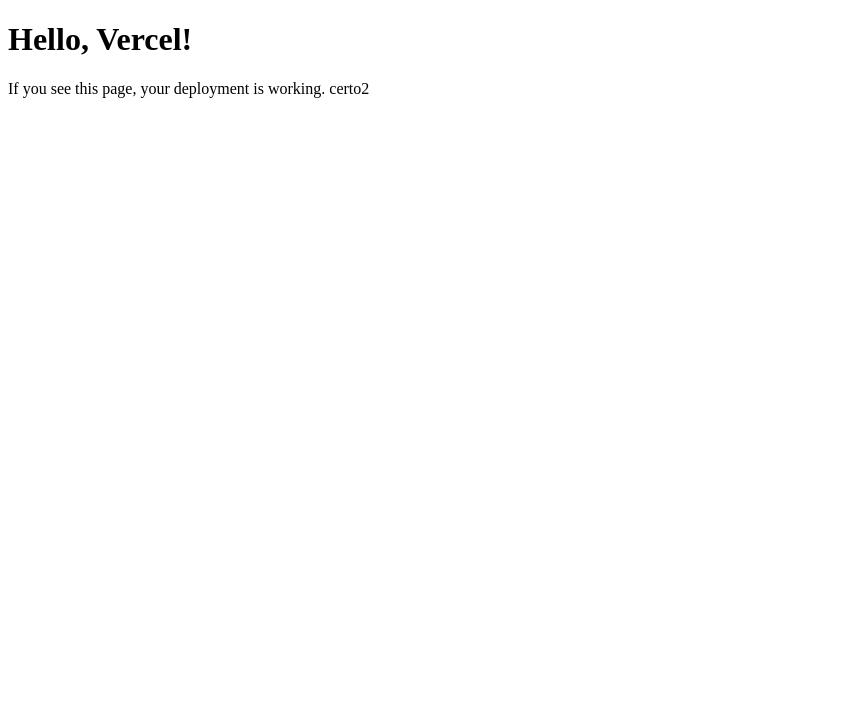
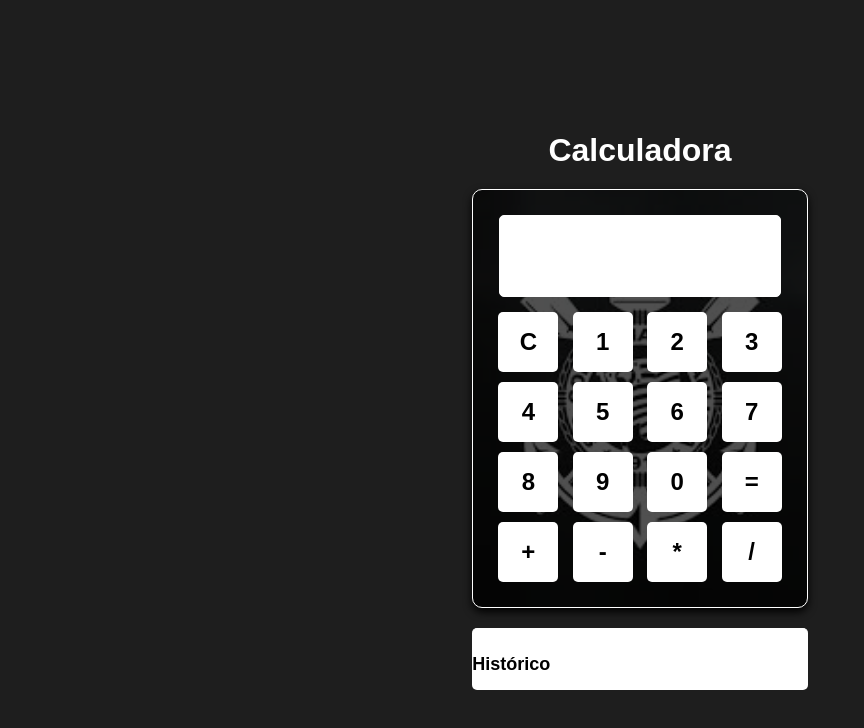
Before and after one commit to pedrobiondi23/Atividade02, a website: page index.html in a window 1280 px wide. Shown: the whole page, without its empty margins (0-864 px from the left). Drawn offline with Linux system fonts and the light colour scheme.

Commit message:
Commit Final

```diff
--- a/index.html
+++ b/index.html
@@ -1,12 +1,155 @@
 <!DOCTYPE html>
 <html lang="en">
 <head>
-  <meta charset="UTF-8">
-  <meta name="viewport" content="width=device-width, initial-scale=1.0">
-  <title>Test Page</title>
+    <meta charset="UTF-8">
+    <meta name="viewport" content="width=device-width, initial-scale=1.0">
+    <title>Calculadora</title>
+    <style>
+        body {
+            font-family: Arial, sans-serif;
+            text-align: center;
+            margin: 0;
+            padding: 0;
+            background-color: #1e1e1e;
+            display: flex;
+            justify-content: center;
+            align-items: center;
+            height: 100vh;
+        }
+        .calculator {
+            display: inline-block;
+            border: 1px solid #ffffff;
+            border-radius: 10px;
+            padding: 20px;
+            box-shadow: 0 4px 8px #000000;
+            background-image: url('imagem.png');
+            background-size: cover;
+            background-position: center;
+            background-blend-mode: darken;
+            background-color: #000000af;
+        }
+        input, button {
+            width: 60px;
+            height: 60px;
+            font-size: 24px;
+            margin: 5px;
+            border: none;
+            border-radius: 5px;
+            background-color: #ffffff;
+            color: #000000;
+            cursor: pointer;
+            font-weight: bold;
+        }
+        button:hover {
+            background-color: #ffffff;
+        }
+        button:active {
+            background-color: #ffffff;
+        }
+        #display {
+            width: calc(60px * 4 + 20px);
+            font-size: 28px;
+            text-align: right;
+            padding: 10px;
+            border-radius: 5px;
+            border: 1px solid #ffffff;
+            background-color: #ffffff;
+            margin-bottom: 10px;
+            font-weight: bold;
+        }
+        #log {
+            margin-top: 20px;
+            text-align: left;
+            border-top: 1px solid #ffffff;
+            padding-top: 10px;
+            max-height: 200px;
+            overflow-y: auto;
+            background-color: #ffffff;
+            border-radius: 5px;
+            font-weight: bold;
+        }
+        .log-item {
+            padding: 8px;
+            border-bottom: 1px solid #ffffff;
+            font-weight: bold;
+        }
+        h1 {
+            color: #ffffff;
+            margin-bottom: 20px;
+            font-weight: bold;
+        }
+        h2 {
+            color: #000000;
+            font-size: 18px;
+            font-weight: bold;
+        }
+    </style>
 </head>
 <body>
-  <h1>Hello, Vercel!</h1>
-  <p>If you see this page, your deployment is working. certo2</p>
+    <div>
+        <h1>Calculadora</h1>
+        <div class="calculator">
+            <input id="display" type="text" disabled>
+            <br>
+            <button onclick="clearDisplay()">C</button>
+            <button onclick="appendNumber('1')">1</button>
+            <button onclick="appendNumber('2')">2</button>
+            <button onclick="appendNumber('3')">3</button>
+            <br>
+            <button onclick="appendNumber('4')">4</button>
+            <button onclick="appendNumber('5')">5</button>
+            <button onclick="appendNumber('6')">6</button>
+            <button onclick="appendNumber('7')">7</button>
+            <br>
+            <button onclick="appendNumber('8')">8</button>
+            <button onclick="appendNumber('9')">9</button>
+            <button onclick="appendNumber('0')">0</button>
+            <button onclick="calculate()">=</button>
+            <br>
+            <button onclick="appendOperator('+')">+</button>
+            <button onclick="appendOperator('-')">-</button>
+            <button onclick="appendOperator('*')">*</button>
+            <button onclick="appendOperator('/')">/</button>
+        </div>
+
+        <div id="log">
+            <h2>Histórico</h2>
+        </div>
+    </div>
+
+    <script>
+        let display = document.getElementById('display');
+        let log = document.getElementById('log');
+
+        function appendNumber(number) {
+            display.value += number;
+        }
+
+        function appendOperator(operator) {
+            display.value += ' ' + operator + ' ';
+        }
+
+        function clearDisplay() {
+            display.value = '';
+        }
+
+        function calculate() {
+            try {
+                let result = eval(display.value);
+                logOperation(display.value + ' = ' + result);
+                display.value = result;
+            } catch (error) {
+                display.value = 'Error';
+            }
+        }
+
+        function logOperation(operation) {
+            let logItem = document.createElement('div');
+            logItem.classList.add('log-item');
+            logItem.textContent = operation;
+            log.appendChild(logItem);
+            log.scrollTop = log.scrollHeight;
+        }
+    </script>
 </body>
 </html>
```
Also changed, not shown: imagem.png (added).
